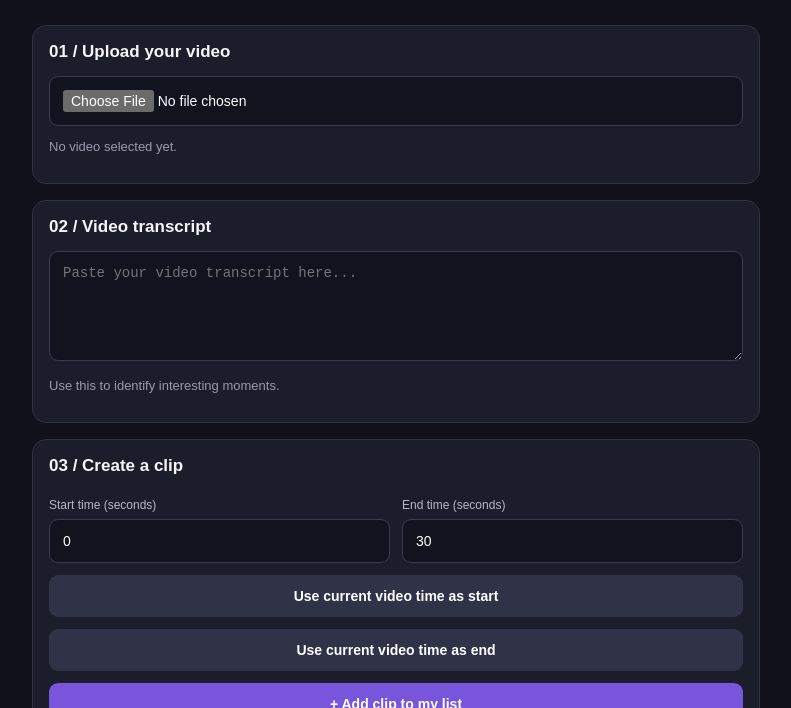
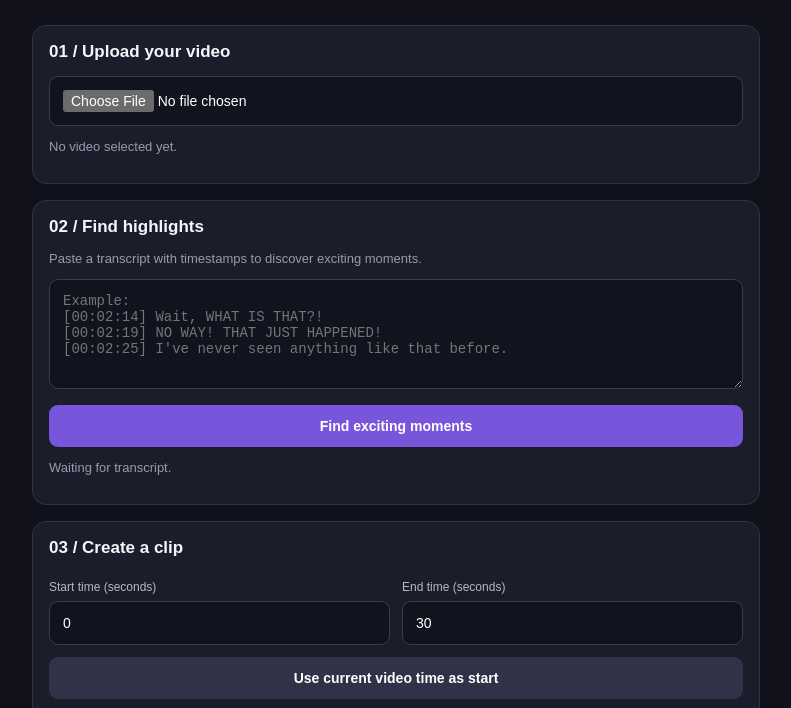
Before and after one commit to Brokeassclipper/Clipforge, a website built with Vite: page index.html in a window 1280 px wide. Shown: the part 75-783 px from the top of the page, without its empty margins (244-1035 px from the left). Built offline with nearby package versions, Linux system fonts and the light colour scheme.

Commit message:
Update index.html

```diff
--- a/index.html
+++ b/index.html
@@ -1,3 +1,4 @@
+
 <!doctype html>
 <html lang="en">
 <head>
@@ -21,9 +22,15 @@
     </section>
 
     <section class="panel">
-      <h2>02 / Video transcript</h2>
-      <textarea id="transcript" placeholder="Paste your video transcript here..."></textarea>
-      <p class="small">Use this to identify interesting moments.</p>
+      <h2>02 / Find highlights</h2>
+      <p class="small">Paste a transcript with timestamps to discover exciting moments.</p>
+      <textarea id="transcript" placeholder="Example:
+[00:02:14] Wait, WHAT IS THAT?!
+[00:02:19] NO WAY! THAT JUST HAPPENED!
+[00:02:25] I've never seen anything like that before."></textarea>
+      <button id="findHighlights">Find exciting moments</button>
+      <p class="small" id="highlightStatus" role="status" aria-live="polite">Waiting for transcript.</p>
+      <div id="suggestions"></div>
     </section>
 
     <section class="panel">
```
